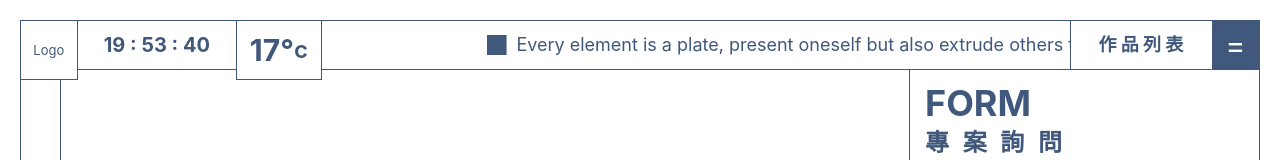
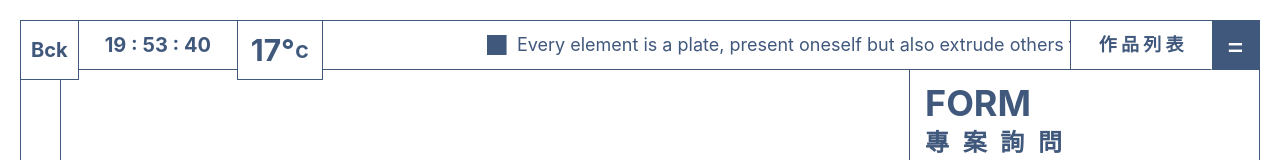
Before and after one commit to bubblecigar/blockstudio, a React (Create React App) app: page / in a window 1280 px wide. Shown: the top 160 px of the page. Built offline with nearby package versions, Linux system fonts and the light colour scheme.

Commit message:
add FloatingBlock

```diff
--- a/src/Nav.js
+++ b/src/Nav.js
@@ -1,6 +1,6 @@
 import React from 'react'
 import styled, { keyframes } from 'styled-components'
-import { SlidingDiv } from './animationUtils'
+import { SlidingDiv, FloatingBlock } from './animationUtils'
 
 const runningText = keyframes`
   from {
@@ -34,6 +34,8 @@ const NavWrapper = styled.div`
   .logo {
     width: 60px;
     height: 60px;
+    font-weight: bold;
+    font-size: 20px;
   }
   .time {
     width: 170px;
@@ -126,7 +128,7 @@ export const Nav = () => {
 
   return (
     <NavWrapper>
-      <div className='logo'>Logo</div>
+      <FloatingBlock className='logo'>Bck</FloatingBlock>
       <div className='time'>{time}</div>
       <div className='temp'>17°<span>c</span></div>
       <div className='banner'>
--- a/src/animationUtils.js
+++ b/src/animationUtils.js
@@ -37,3 +37,46 @@ export const SlidingDiv = styled.div`
     }
   }
 `
+
+
+export const FloatingBlock = styled.div`
+  position: relative;
+  background: ${props => props.blockColor || 'white'};
+  transition: transform .4s cubic-bezier(.7,0,.3,1);
+  &:hover {
+    z-index: 1;
+    transform: translate(16px, 10px);
+    ::before {
+      height: 10px;
+    }
+    ::after {
+      width: 16px;
+    }
+  }
+  ::before {
+    z-index: -1;
+
+    content: '';
+    background: ${props => props.blockColor || 'white'};
+    border: 1px solid var(--main);
+    position: absolute;
+    width: 100%;
+    height: 0%;
+    bottom: 100%;
+    transform-origin: 0 100%;
+    transform: skew(60deg);
+    transition: height .4s cubic-bezier(.7,0,.3,1);
+  }
+  ::after {
+    content: '';
+    background: ${props => props.blockColor || 'white'};
+    border: 1px solid var(--main);
+    position: absolute;
+    width: 0%;
+    height: 100%;
+    right: 100%;
+    transform-origin: 100% 0;
+    transform: skewY(30deg);
+    transition: width .4s cubic-bezier(.7,0,.3,1);
+  }
+`
```
